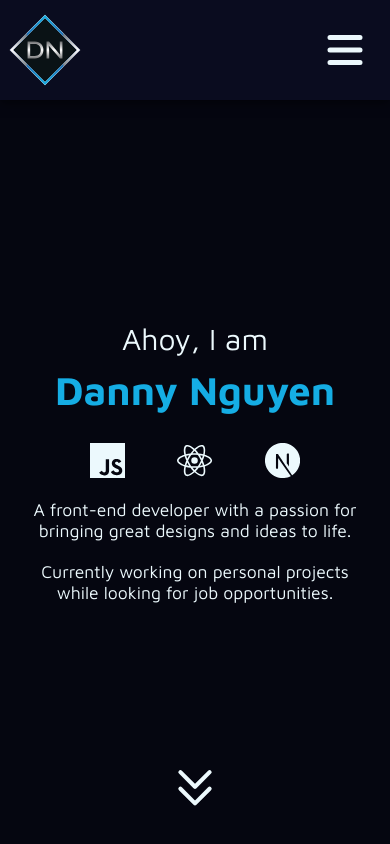
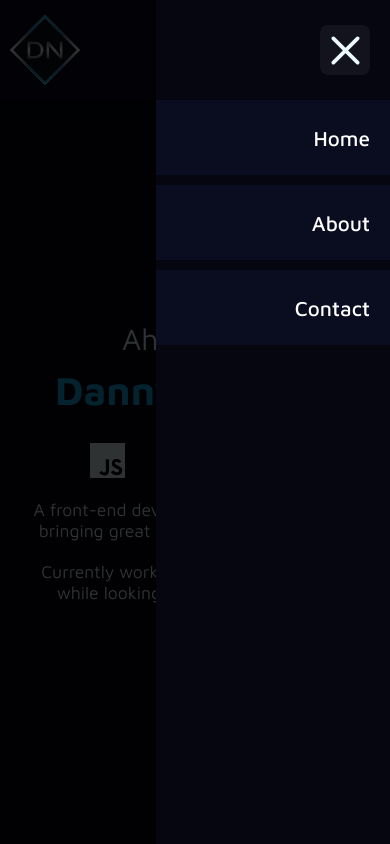
Before and after one commit to dnguyen130/portfolio, a Next.js app: page / in a window 390 px wide. Both pictures are taken after a click on the element 345 px from the left and 50 px from the top of the page. Shown: the top 844 px of the page. Built offline with nearby package versions, Linux system fonts and the light colour scheme.

Commit message:
link drawer; animations; other pages

```diff
--- a/components/Home/HeroText/index.jsx
+++ b/components/Home/HeroText/index.jsx
@@ -120,7 +120,7 @@ const ArrowVariants = {
     y: 0,
   },
   active: {
-    y: [-10, 10],
+    y: [-5, 5],
     transition: {
       repeat: Infinity,
       repeatType: "mirror",
--- a/components/Shared/Dialog/dialog.module.css
+++ /dev/null
@@ -1,13 +0,0 @@
-.closeButton {
-  cursor: pointer;
-  stroke-width: 1px;
-  width: 30px;
-  height: 30px;
-}
-
-@media (min-width: 768px) {
-  .closeButton {
-    width: 40px;
-    height: 40px;
-  }
-}
--- a/components/Shared/Dialog/index.jsx
+++ b/components/Shared/Dialog/index.jsx
@@ -15,7 +15,6 @@ import {
 
 import { useTheme, useActiveCard, useActiveProject } from "@/utils/provider";
 import { SITE_THEME, DEVICES, LINKS } from "../../../utils/variables";
-import styles from "./dialog.module.css";
 
 const DialogCont = styled(motion.div)`
   width: 90%;
@@ -24,7 +23,7 @@ const DialogCont = styled(motion.div)`
   max-height: 95vh;
   padding: 15px;
   border-radius: 10px;
-  z-index: 101;
+  z-index: 3;
   background-color: white;
   position: fixed;
   top: 50%;
@@ -60,6 +59,8 @@ const TopRow = styled.div`
 const CloseButton = styled.div`
   height: 100%;
   aspect-ratio: 1/1;
+  width: 50px;
+  height: 50px;
   display: flex;
   justify-content: center;
   align-items: center;
@@ -67,9 +68,10 @@ const CloseButton = styled.div`
   border-radius: 5px;
   transition: 0.1s;
   cursor: pointer;
+  color: ${(props) => props.closeButtonColor};
 
   &:hover {
-    background-color: rgba(255, 255, 255, 0.2);
+    color: ${(props) => props.closeButtonHoverColor};
   }
 `;
 
@@ -248,7 +250,7 @@ const ICONS = [
   },
 ];
 
-export function Dialog({
+export default function Dialog({
   title = "Example Title",
   description,
   tags,
@@ -281,16 +283,12 @@ export function Dialog({
         >
           <Section>
             <TopRow>
-              <CloseButton onClick={() => setActiveCard(false)}>
-                <IconContext.Provider
-                  value={{
-                    color: SITE_THEME[theme].text,
-                    className: styles.closeButton,
-                    size: "100%",
-                  }}
-                >
-                  <CgClose />
-                </IconContext.Provider>
+              <CloseButton
+                onClick={() => setActiveCard(false)}
+                closeButtonColor={SITE_THEME[theme].text}
+                closeButtonHoverColor={strongColor}
+              >
+                <CgClose size="90%" />
               </CloseButton>
             </TopRow>
             <Logo src={logoSrc} />
--- /dev/null
+++ b/components/Shared/Drawer/index.jsx
@@ -0,0 +1,151 @@
+import styled from "styled-components";
+import { AnimatePresence, motion } from "framer-motion";
+import { CgClose } from "react-icons/cg";
+
+import { useTheme, useActiveDrawer } from "@/utils/provider";
+
+import { SITE_THEME, DEVICES, LINKS } from "../../../utils/variables";
+
+const DrawerCont = styled(motion.div)`
+  background-color: ${(props) => props.bgcolor};
+  height: 100vh;
+  width: 60%;
+  max-width: 300px;
+  align-self: flex-end;
+  display: flex;
+  flex-direction: column;
+  position: fixed;
+  z-index: 3;
+  top: 0;
+`;
+
+const TopRow = styled.div`
+  height: 100px;
+  width: 100%;
+  padding-right: 20px;
+  display: flex;
+  justify-content: flex-end;
+  align-items: center;
+`;
+
+const CloseButton = styled.div`
+  cursor: pointer;
+  display: flex;
+  justify-content: center;
+  align-items: center;
+  width: 50px;
+  height: 50px;
+  color: ${(props) => props.closeColor};
+  transition: color 0.25s;
+  background-color: rgba(255, 255, 255, 0.05);
+  border-radius: 8px;
+
+  &:hover {
+    color: ${(props) => props.closeHoverColor};
+  }
+`;
+
+const DrawerButton = styled.div`
+  position: relative;
+  width: 100%;
+  height: 75px;
+  display: flex;
+  flex-direction: column;
+  justify-content: center;
+  align-items: flex-end;
+  background-color: ${(props) => props.drawerBgColor};
+  color: #fff;
+  transition: 0.25s;
+  cursor: pointer;
+  margin-bottom: 10px;
+  padding-right: 20px;
+  font-size: 1.3em;
+  font-weight: 500;
+
+  &:hover {
+    color: ${(props) => props.drawerFontHover};
+  }
+`;
+
+const Underline = styled.div`
+  position: absolute;
+  bottom: 0;
+  right: 0;
+  width: 100%;
+  height: 3px;
+  background: linear-gradient(
+    270deg,
+    ${(props) => props.gradient1},
+    transparent
+  );
+  border-radius: 1px;
+  opacity: 0;
+  transition: 0.25s;
+
+  ${DrawerButton}:hover & {
+    opacity: 1;
+  }
+`;
+
+const DrawerVariants = {
+  active: {
+    display: "flex",
+    x: 0,
+    opacity: 1,
+    transition: {
+      duration: 0.1,
+    },
+  },
+  inactive: {
+    x: 300,
+    opacity: 0,
+    transition: {
+      duration: 0.2,
+    },
+    transitionEnd: {
+      display: "none",
+    },
+  },
+};
+
+export default function Drawer() {
+  const { theme } = useTheme();
+  const { activeDrawer, setActiveDrawer } = useActiveDrawer();
+
+  return (
+    <AnimatePresence>
+      {activeDrawer && (
+        <DrawerCont
+          bgcolor={SITE_THEME[theme].background}
+          initial="inactive"
+          animate="active"
+          variants={DrawerVariants}
+          exit="inactive"
+        >
+          <TopRow>
+            <CloseButton
+              closeColor={SITE_THEME[theme].text}
+              closeHoverColor={SITE_THEME[theme].strong}
+              onClick={() => setActiveDrawer(false)}
+            >
+              <CgClose size="90%" />
+            </CloseButton>
+          </TopRow>
+          {LINKS.map((o, i) => {
+            return (
+              <DrawerButton
+                drawerBgColor={SITE_THEME[theme].navbar}
+                drawerFontHover={SITE_THEME[theme].strong}
+                gradient={SITE_THEME[theme].strong}
+                key={i}
+              >
+                {o.name}
+                <Underline gradient1={SITE_THEME[theme].strong} />
+              </DrawerButton>
+            );
+          })}
+        </DrawerCont>
+      )}
+    </AnimatePresence>
+  );
+}
--- a/components/Shared/Hamburger/index.jsx
+++ /dev/null
@@ -1,35 +0,0 @@
-import styled from "styled-components";
-import { IconContext } from "react-icons";
-import { HiMenu } from "react-icons/hi";
-
-import { useTheme } from "@/utils/provider";
-import { SITE_THEME, DEVICES } from "@/utils/variables";
-
-const HamburgerCont = styled.div`
-  cursor: pointer;
-  width: 50px;
-  height: 50px;
-  color: ${(props) => props.hamburgerColor};
-  transition: color 0.25s;
-
-  &:hover {
-    color: ${(props) => props.hamburgerHoverColor};
-  }
-
-  @media (min-width: ${DEVICES.tablet}) {
-    display: none;
-  }
-`;
-
-export default function Hamburger() {
-  const { theme } = useTheme();
-
-  return (
-    <HamburgerCont
-      hamburgerColor={SITE_THEME[theme].text}
-      hamburgerHoverColor={SITE_THEME[theme].strong}
-    >
-      <HiMenu size="100%" />
-    </HamburgerCont>
-  );
-}
--- a/components/Shared/NavBar/index.jsx
+++ b/components/Shared/NavBar/index.jsx
@@ -1,10 +1,9 @@
 import Link from "next/link";
 import styled from "styled-components";
+import { HiMenu } from "react-icons/hi";
 
 import { useTheme } from "../../../utils/provider";
 import { SITE_THEME, DEVICES, LINKS } from "../../../utils/variables";
-
-import Hamburger from "../Hamburger";
 
 const NavBarCont = styled.header`
   position: fixed;
@@ -17,8 +16,29 @@ const NavBarCont = styled.header`
   box-shadow: 0px 3px 10px rgba(0, 0, 0, 0.5);
   background-color: ${(props) => props.bgColor};
   padding: 20px 20px;
-  z-index: 99;
+  z-index: 1;
   transition: 0.5s;
+`;
+
+const HamburgerCont = styled.div`
+  cursor: pointer;
+  display: flex;
+  justify-content: center;
+  align-items: center;
+  width: 50px;
+  height: 50px;
+  color: ${(props) => props.hamburgerColor};
+  transition: 0.25s;
+  background-color: rgba(255, 255, 255, 0.05);
+  border-radius: 8px;
+
+  &:hover {
+    color: ${(props) => props.hamburgerHoverColor};
+  }
+
+  @media (min-width: ${DEVICES.tablet}) {
+    display: none;
+  }
 `;
 
 const NavBarPlaceholder = styled.div`
@@ -154,7 +174,7 @@ const ContentGroup = styled.div`
   }
 `;
 
-export default function NavBar() {
+export default function NavBar({ burgerOnClick = () => {} }) {
   const { theme } = useTheme();
 
   return (
@@ -167,7 +187,13 @@ export default function NavBar() {
                 <LogoCont src="/logo.svg" alt="logo" />
               </LogoLink>
             </LogoWrapper>
-            <Hamburger />
+            <HamburgerCont
+              hamburgerColor={SITE_THEME[theme].text}
+              hamburgerHoverColor={SITE_THEME[theme].strong}
+              onClick={burgerOnClick}
+            >
+              <HiMenu size="90%" />
+            </HamburgerCont>
             <NavLinkCont color={SITE_THEME[theme].text}>
               {LINKS.map((o, i) => {
                 return (
--- a/pages/index.js
+++ b/pages/index.js
@@ -1,4 +1,5 @@
 import Head from "next/head";
+import { useState, useEffect } from "react";
 import styled from "styled-components";
 import { motion } from "framer-motion";
 
@@ -7,9 +8,14 @@ import HeroText from "@/components/Home/HeroText";
 import Projects from "@/components/Home/Projects";
 import Footer from "@/components/Shared/Footer";
 import Extras from "@/components/Home/Extras";
-import { Dialog } from "@/components/Shared/Dialog";
+import Dialog from "@/components/Shared/Dialog";
+import Drawer from "@/components/Shared/Drawer";
 
-import { useActiveCard, useActiveProject } from "@/utils/provider";
+import {
+  useActiveCard,
+  useActiveProject,
+  useActiveDrawer,
+} from "@/utils/provider";
 
 import { PROJECTLIST } from "../utils/variables";
 
@@ -39,7 +45,7 @@ const Fade = styled(motion.div)`
   width: 100%;
   height: 100%;
   user-select: none;
-  z-index: 100;
+  z-index: 2;
   position: fixed;
   top: 0;
   right: 0;
@@ -70,19 +76,22 @@ const FadeVariants = {
 export default function Home() {
   const { activeCard, setActiveCard } = useActiveCard();
   const { activeProject } = useActiveProject();
+  const { activeDrawer, setActiveDrawer } = useActiveDrawer();
   const ap = activeProject;
 
   return (
     <PageContainer>
       <Head></Head>
       <Fade
-        animate={activeCard ? "active" : "inactive"}
+        animate={activeCard || activeDrawer ? "active" : "inactive"}
         variants={FadeVariants}
         onClick={() => {
           setActiveCard(false);
+          setActiveDrawer(false);
         }}
       />
-      <NavBar />
+      <Drawer />
+      <NavBar burgerOnClick={() => setActiveDrawer(!activeDrawer)} />
       <MainContainer mainSelect={activeCard ? "none" : "auto"}>
         <HeroText arrowHref="#projects" />
         <Projects id="projects" />
--- a/utils/provider.js
+++ b/utils/provider.js
@@ -11,6 +11,9 @@ const initialStates = {
 
   activeProject: {},
   setActiveProject: () => {},
+
+  activeDrawer: false,
+  setActiveDrawer: () => {},
 };
 
 const MyContext = createContext(initialStates);
@@ -22,6 +25,7 @@ export default function AppProvider({ children }) {
   const [activeProject, setActiveProject] = useState(
     initialStates.activeProject
   );
+  const [activeDrawer, setActiveDrawer] = useState(initialStates.activeDrawer);
 
   //put in the variables you want to share
   return (
@@ -33,6 +37,8 @@ export default function AppProvider({ children }) {
         setActiveCard,
         activeProject,
         setActiveProject,
+        activeDrawer,
+        setActiveDrawer,
       }}
     >
       <style jsx global>
@@ -40,7 +46,7 @@ export default function AppProvider({ children }) {
           html {
             scrollbar-color: ${SITE_THEME[theme].weak}
               ${SITE_THEME[theme].scrollbar}; /* Gecko Browsers */
-            overflow: ${activeCard ? "hidden" : "auto"};
+            overflow: ${activeCard || activeDrawer ? "hidden" : "auto"};
           }
 
           html::-webkit-scrollbar-thumb {
@@ -108,6 +114,11 @@ export function useActiveProject() {
   return { activeProject, setActiveProject };
 }
 
+export function useActiveDrawer() {
+  const { activeDrawer, setActiveDrawer } = useContext(MyContext);
+  return { activeDrawer, setActiveDrawer };
+}
+
 // ::selection {
 //   background: ${SITE_THEME[theme].weak}; /* WebKit/Blink Browsers */
 // }
```
